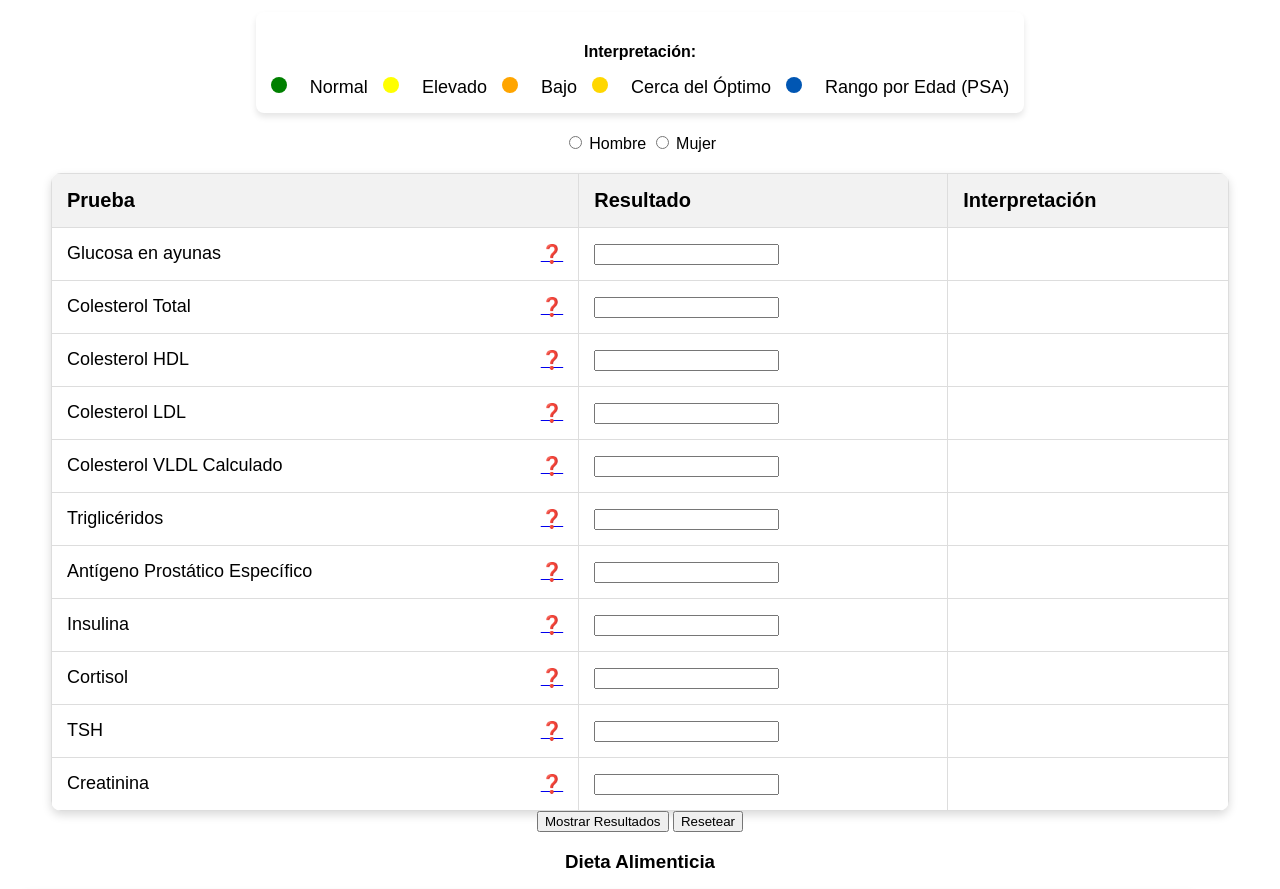
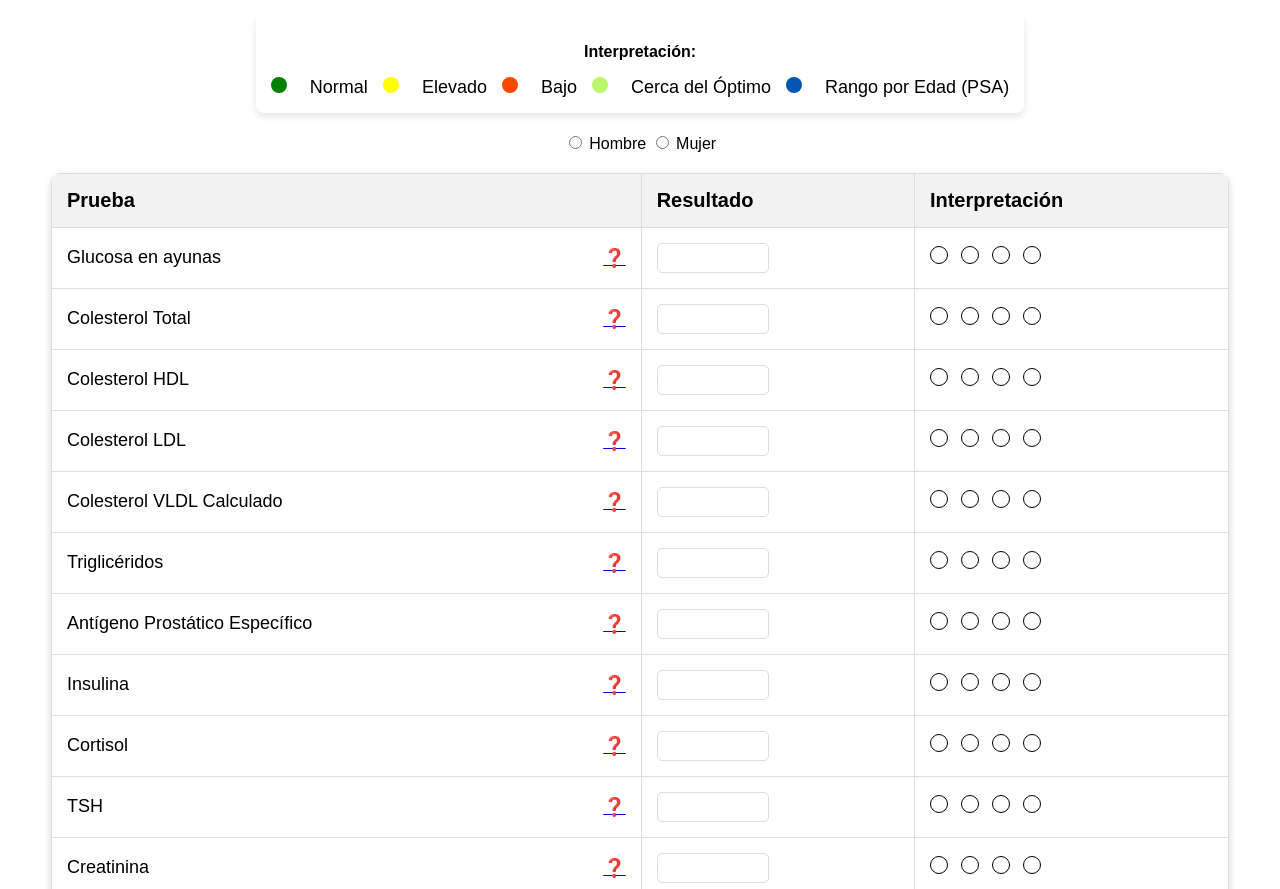
Before and after one commit to Kamos64PD/CursoAPP_2025, a plain HTML site: page index3_p.html in a window 1280 px wide. Shown: the part 63-952 px from the top of the page. Drawn offline with Linux system fonts and the light colour scheme; a script that the page names is missing.

Commit message:
Update stilo3.css

```diff
--- a/stilo3.css
+++ b/stilo3.css
@@ -67,34 +67,46 @@ th {
 }
 
 /* Colores de interpretación */
+.blanco { background-color: white; border: 1px solid black; }
 .verde { background-color: green; }
 .amarillo { background-color: yellow; }
-.naranja { background-color: orange; }
-.dorado { background-color: gold; }
+.naranja { background-color: rgb(255, 72, 0); }
+.dorado { background-color: rgb(186, 247, 105); }
 .azul { background-color: #0056b3; }
 
 /* Destacar la bolita de 44 años */
 .activa {
     border: 3px solid black; /* Borde negro para resaltar */
 }
-
-.diagnostico {
-    margin-top: 20px;
-    padding: 25px;
-    background: #f8f9fa;
-    border-left: 5px solid #2ECC71;
-    box-shadow: 0px 4px 6px rgba(0, 0, 0, 0.1);
-    display: inline-block;
-    text-align: justify;
-    font-size: 18px;
+.resultado-input {
+    width: 100px;
+    padding: 5px;
+    text-align: center;
+    font-size: 16px;
+    border: 1px solid #ddd;
+    border-radius: 5px;
 }
 
-.descargar-img {
-    width: 50px;  /* Ajusta el tamaño inicial */
-    transition: transform 0.3s ease;  /* Suaviza el efecto */
-    cursor: pointer;  /* Cambia el cursor al pasar por encima */
+.botones {
+    margin-top: 20px;
+    text-align: center;
 }
 
-.descargar-img:hover {
-    transform: scale(1.2);  /* Amplía un 20% al pasar el mouse */
+.botones button {
+    background-color: #007bff;
+    color: white;
+    padding: 10px 20px;
+    border: none;
+    border-radius: 5px;
+    font-size: 16px;
+    cursor: pointer;
+    margin: 5px;
 }
+
+.botones button:hover {
+    background-color: #0056b3;
+}
+
+.dieta table {
+    margin-left: 30px; /* Ajusta el valor según lo necesites */
+}
```
